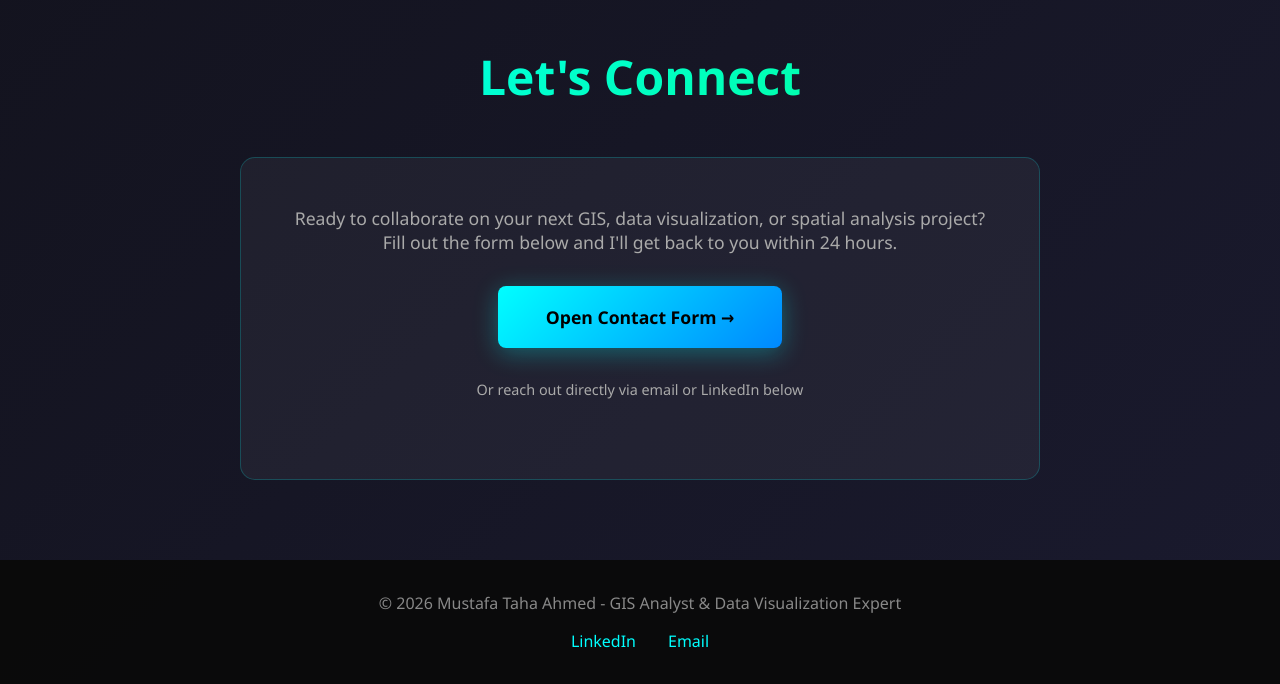
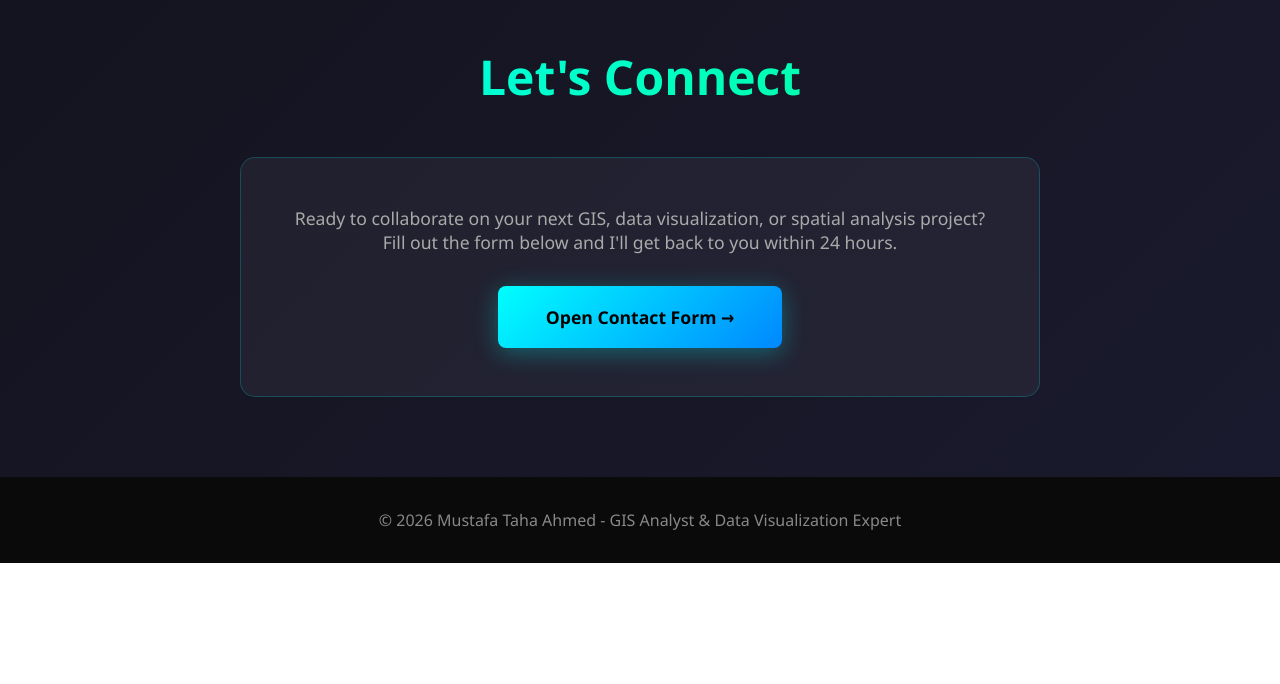
Before and after one commit to MustafaTahaAhmed/mustafataha.com, a plain HTML site: page index.html in a window 1280 px wide. Shown: the part 2756-3440 px from the top of the page. After the commit the page ends 3319 px from the top, so only its background shows below. Drawn offline with Linux system fonts and the light colour scheme.

Commit message:
Update index.html

```diff
--- a/index.html
+++ b/index.html
@@ -188,19 +188,15 @@
             <a href="https://forms.gle/pQQqocSQy4AqphpQ9" target="_blank" rel="noopener noreferrer" class="form-button">
                 Open Contact Form →
             </a>
-            <p style="margin-top: 2rem; font-size: 0.9rem;">Or reach out directly via email or LinkedIn below</p>
         </div>
     </section>
 
     <footer>
         <p>&copy; 2026 Mustafa Taha Ahmed - GIS Analyst & Data Visualization Expert</p>
-        <div class="social-links">
-            <a href="https://www.linkedin.com/in/mst93" target="_blank" rel="noopener noreferrer" aria-label="LinkedIn Profile">LinkedIn</a>
-            <a href="mailto:info@mustafataha.com" aria-label="Email Contact">Email</a>
-        </div>
     </footer>
 
  <script src="script.js" defer></script>
 
 </body>
+
 </html>
```
